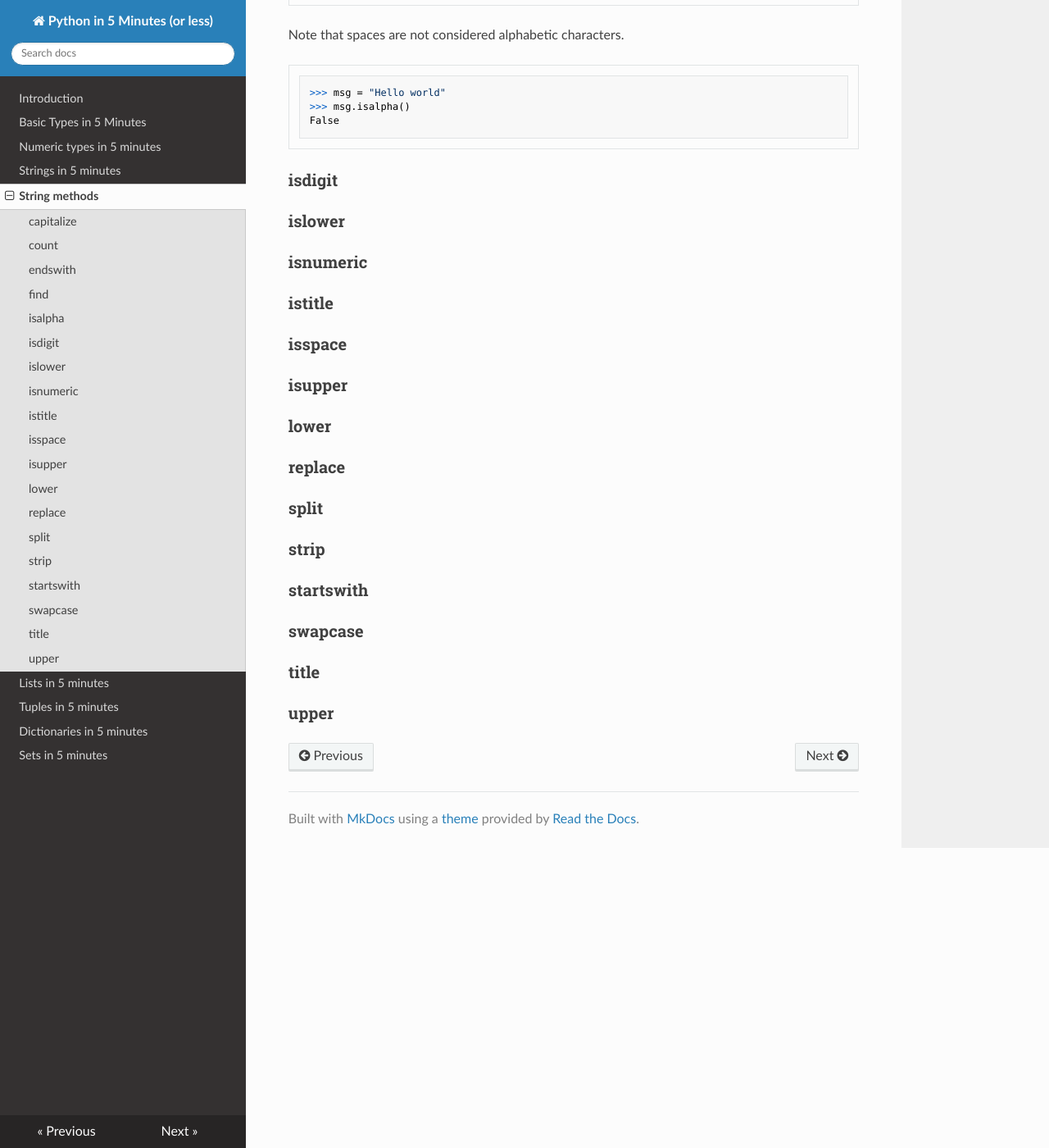
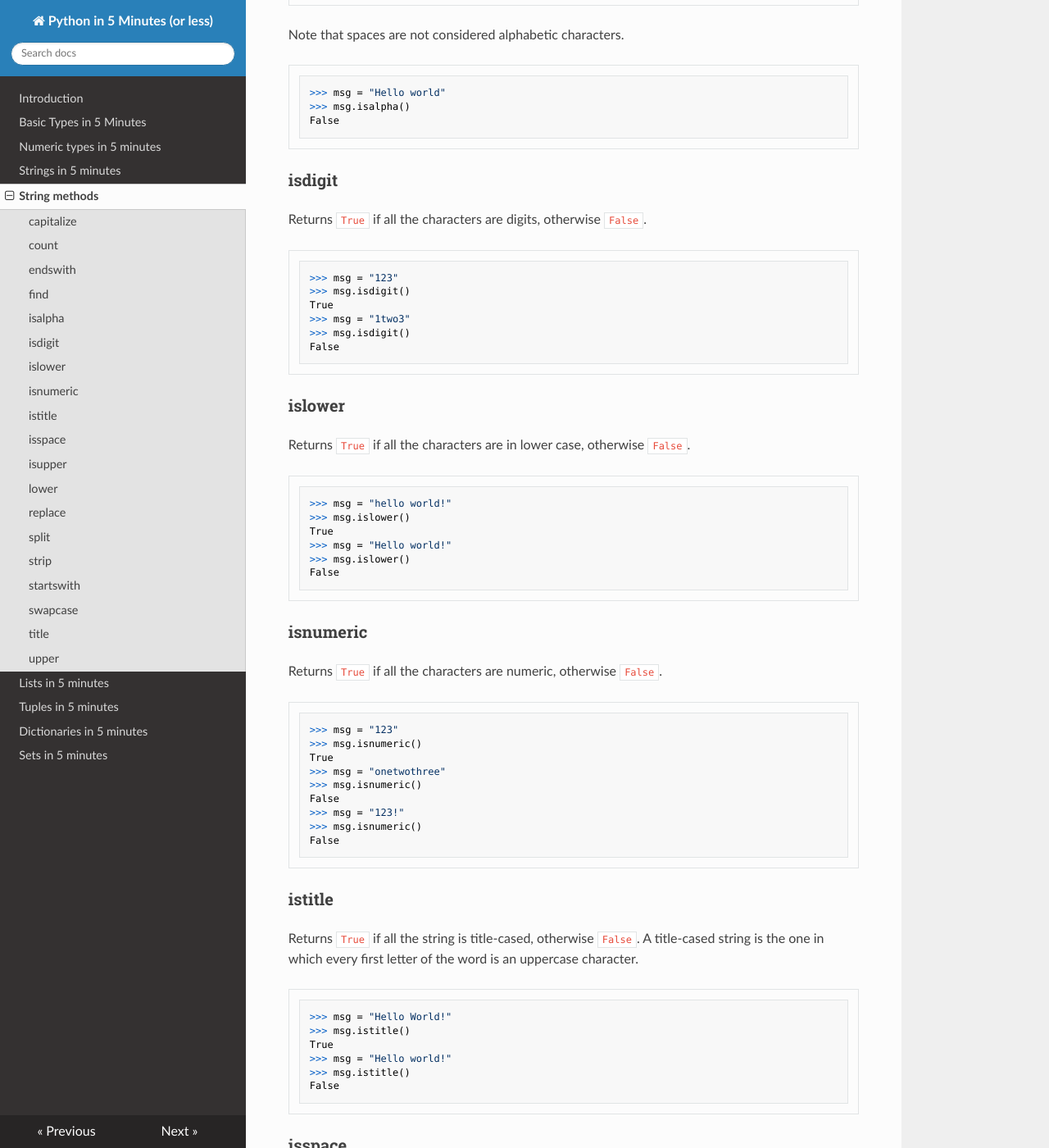
Before and after one commit to julianofischer/pythonin5minutes, an MkDocs documentation site: the page built from docs/string-methods.md, in a window 1280 px wide and 1400 px high, scrolled down 1370 px. Shown: the whole window at 82% size. Built offline with MkDocs 1.6.1, drawn with Linux system fonts in a browser that asks for light colours; nearby versions of some CDN libraries; some of the changed text lies outside the part shown.

Commit message:
more string methods

````diff
--- a/docs/string-methods.md
+++ b/docs/string-methods.md
@@ -59,18 +59,86 @@ False
 ```
 
 ### isdigit
+Returns `True` if all the characters are digits, otherwise `False`.
+
+```python
+>>> msg = "123"
+>>> msg.isdigit()
+True
+>>> msg = "1two3"
+>>> msg.isdigit()
+False
+```
 
 ### islower
+Returns `True` if all the characters are in lower case, otherwise `False`.
+
+```python
+>>> msg = "hello world!"
+>>> msg.islower()
+True
+>>> msg = "Hello world!"
+>>> msg.islower()
+False
+```
 
 ### isnumeric
+Returns `True` if all the characters are numeric, otherwise `False`.
+
+```python
+>>> msg = "123"
+>>> msg.isnumeric()
+True
+>>> msg = "onetwothree"
+>>> msg.isnumeric()
+False
+>>> msg = "123!"
+>>> msg.isnumeric()
+False
+```
 
 ### istitle
+Returns `True` if all the string is title-cased, otherwise `False`.  A title-cased string is the one in which every first letter of the word is an uppercase character.
+
+```python
+>>> msg = "Hello World!"
+>>> msg.istitle()
+True
+>>> msg = "Hello world!"
+>>> msg.istitle()
+False
+```
 
 ### isspace
+Returns `True` if all the characters in a string are whitespaces, otherwise False
+```python
+>>> msg = "     "
+>>> msg.isspace()
+True
+>>> msg = "     ."
+>>> msg.isspace()
+False
+```
 
 ### isupper
+Returns `True` if all the string is title-cased, otherwise `False`.
+
+```python
+>>> msg = "HELLO WORLD!"
+>>> msg.isupper()
+True
+>>> msg = "HELLO WORLd!"
+>>> msg.isupper()
+False
+```
 
 ### lower
+Returns a copy of the string where all characters are lower case.
+```python
+>>> msg = "HELLO WORLD!"
+>>> msg.lower()
+'hello world!'
+```
 
 ### replace
 
````
